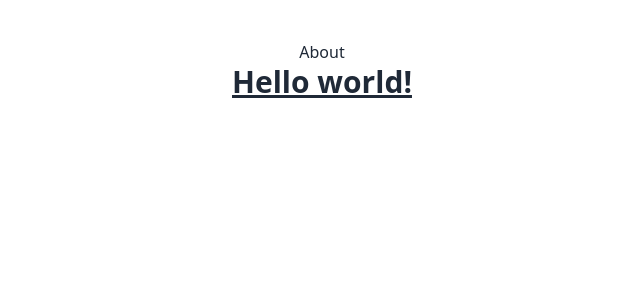
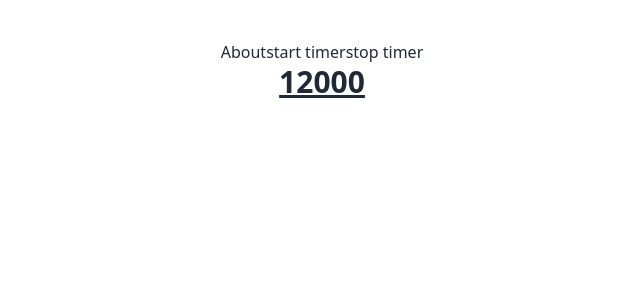
Before and after one commit to GreRut/pomodoro-automatico, a React (Vite) app in the folder pomodoro/: page / in a window 1280 px wide. Shown: the top 300 px of the page, without its empty margins (318-958 px from the left). Built offline with nearby package versions, Linux system fonts and the light colour scheme.

Commit message:
build: working solution for a timer

```diff
--- a/pomodoro/src/App.tsx
+++ b/pomodoro/src/App.tsx
@@ -1,17 +1,35 @@
-// import { useState } from 'react'
+import { MouseEventHandler, useState } from 'react'
 import { Link } from '@tanstack/react-router'
+// import { useLiveDate } from './components/useLiveDate';
 import './App.css'
 
 function App() {
 
+  const FOCUS_TIME_MINUTES = 0.2 * 60 * 1000;
+  // const BREAK_TIME_MINUTES = 0.1 * 60 * 1000;
+  const [timerCount, setTimerCount] = useState<number>(FOCUS_TIME_MINUTES);
+  const [timerInterval, setTimerInterval] = useState<number | null>(null);
+
+  const startTimer: MouseEventHandler<HTMLButtonElement> = () => {
+    const id = setInterval(() => setTimerCount(prev => prev - 1000), 1000);
+    setTimerInterval(id);
+  }
+
+  const stopTimer: MouseEventHandler<HTMLButtonElement> = () =>{
+    if (timerInterval != null) {
+    clearInterval(timerInterval);
+    }
+  }
   return (
     <>
       <div>
           <Link to="/about" className="[&.active]:font-bold">
             About
           </Link>
+          <button onClick={startTimer}>start timer</button>
+          <button onClick={stopTimer}>stop timer</button>
           <h1 className="text-3xl font-bold underline">
-            Hello world!
+            {timerCount}
           </h1>
       </div>
     </>
--- /dev/null
+++ b/pomodoro/src/components/useLiveDate.ts
@@ -0,0 +1,7 @@
+// import { useState } from "react";
+
+// export const useLiveDate = () => {
+//     const [now, setNow] = useState(new Date());
+
+//     return now;
+// };
```
